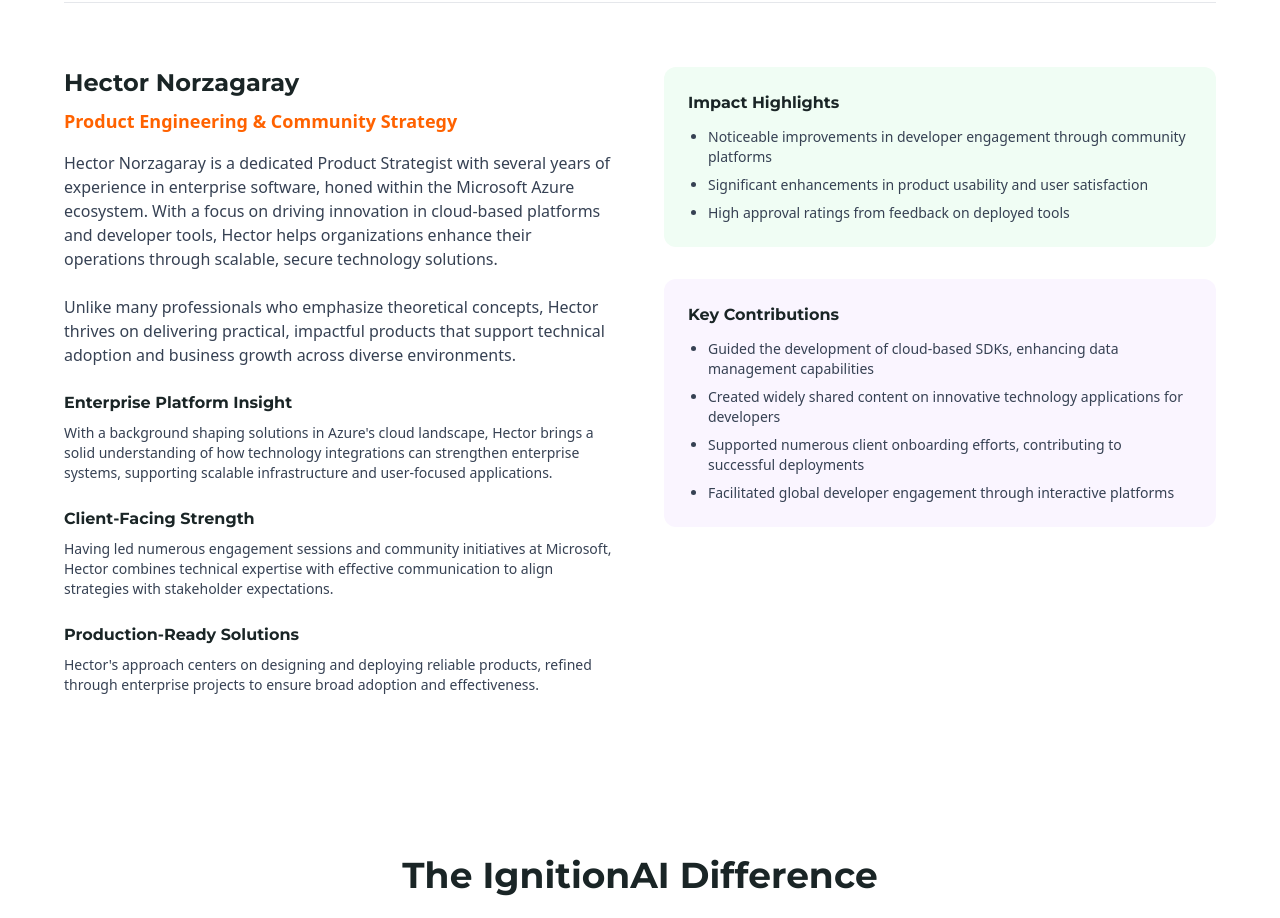
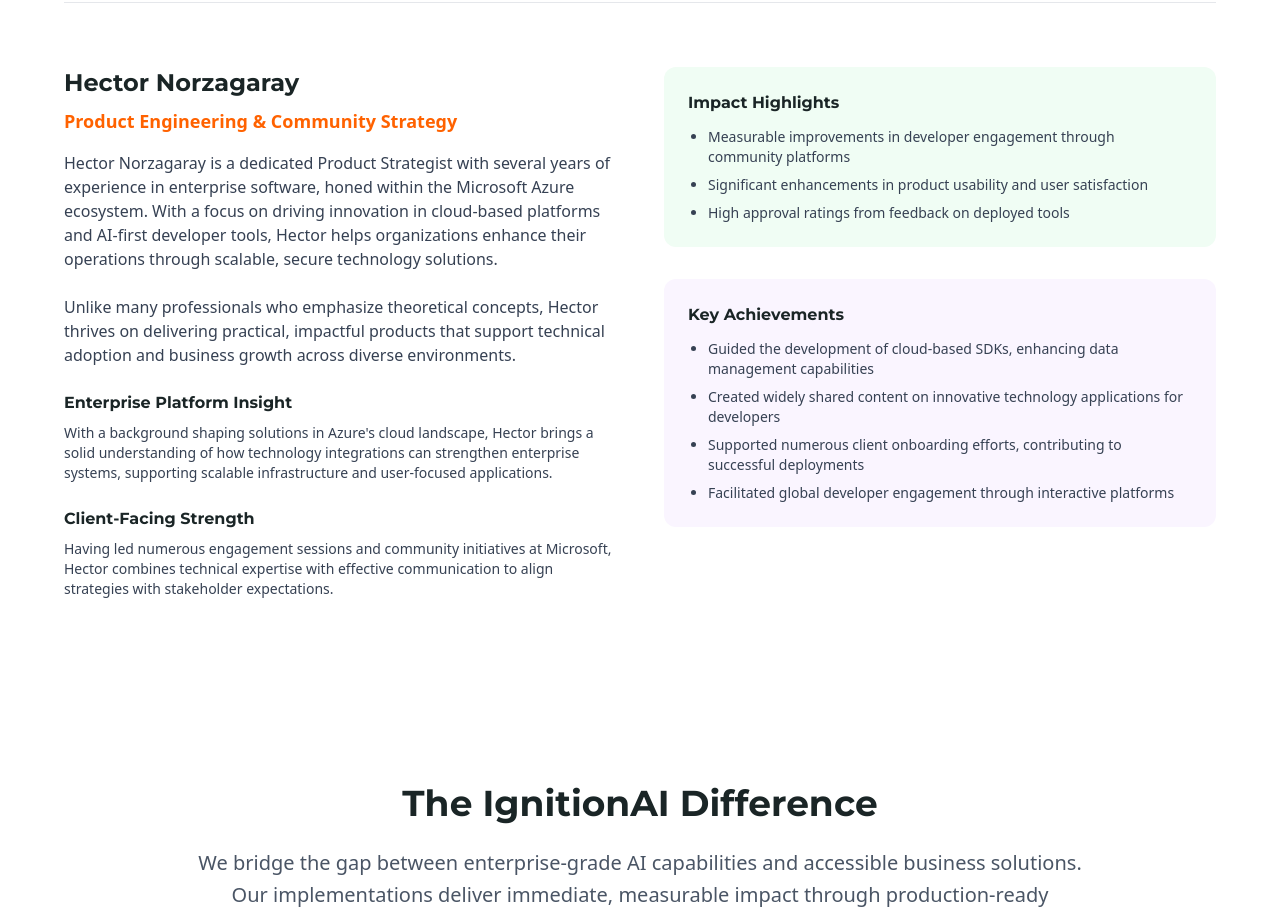
Before and after one commit to mario-guerra/ignitionai.xyz, a Next.js app: page /about in a window 1280 px wide. Shown: the part 1660-2578 px from the top of the page. Built offline with nearby package versions, Linux system fonts and the light colour scheme.

Commit message:
hector's about page info

```diff
--- a/src/app/about/page.tsx
+++ b/src/app/about/page.tsx
@@ -208,7 +208,7 @@ const AboutPage = () => {
                   <h3 className="text-2xl font-bold text-deep-charcoal mb-2">Hector Norzagaray</h3>
                   <p className="text-lg text-ignition-orange font-semibold mb-4">Product Engineering & Community Strategy</p>
                   <p className="mb-6 text-gray-700">
-                    Hector Norzagaray is a dedicated Product Strategist with several years of experience in enterprise software, honed within the Microsoft Azure ecosystem. With a focus on driving innovation in cloud-based platforms and developer tools, Hector helps organizations enhance their operations through scalable, secure technology solutions.
+                    Hector Norzagaray is a dedicated Product Strategist with several years of experience in enterprise software, honed within the Microsoft Azure ecosystem. With a focus on driving innovation in cloud-based platforms and AI-first developer tools, Hector helps organizations enhance their operations through scalable, secure technology solutions.
                   </p>
                   <p className="mb-6 text-gray-700">
                     Unlike many professionals who emphasize theoretical concepts, Hector thrives on delivering practical, impactful products that support technical adoption and business growth across diverse environments.
@@ -216,7 +216,7 @@ const AboutPage = () => {
                   <div className="mb-6">
                     <h4 className="font-semibold text-deep-charcoal mb-2">Enterprise Platform Insight</h4>
                     <p className="text-gray-700 text-sm">
-                      With a background shaping solutions in Azure's cloud landscape, Hector brings a solid understanding of how technology integrations can strengthen enterprise systems, supporting scalable infrastructure and user-focused applications.
+                      With a background shaping solutions in Azure&apos;s cloud landscape, Hector brings a solid understanding of how technology integrations can strengthen enterprise systems, supporting scalable infrastructure and user-focused applications.
                     </p>
                   </div>
                   <div className="mb-6">
@@ -225,25 +225,19 @@ const AboutPage = () => {
                       Having led numerous engagement sessions and community initiatives at Microsoft, Hector combines technical expertise with effective communication to align strategies with stakeholder expectations.
                     </p>
                   </div>
-                  <div>
-                    <h4 className="font-semibold text-deep-charcoal mb-2">Production-Ready Solutions</h4>
-                    <p className="text-gray-700 text-sm">
-                      Hector's approach centers on designing and deploying reliable products, refined through enterprise projects to ensure broad adoption and effectiveness.
-                    </p>
-                  </div>
                 </div>
                 {/* Hector's Achievements (right column) */}
                 <div className="space-y-8">
                   <div className="bg-green-50 p-6 rounded-xl">
                     <h4 className="font-bold text-deep-charcoal mb-3">Impact Highlights</h4>
                     <ul className="space-y-2 text-sm text-gray-700 list-disc pl-5">
-                      <li>Noticeable improvements in developer engagement through community platforms</li>
+                      <li>Measurable improvements in developer engagement through community platforms</li>
                       <li>Significant enhancements in product usability and user satisfaction</li>
                       <li>High approval ratings from feedback on deployed tools</li>
                     </ul>
                   </div>
                   <div className="bg-purple-50 p-6 rounded-xl">
-                    <h4 className="font-bold text-deep-charcoal mb-3">Key Contributions</h4>
+                    <h4 className="font-bold text-deep-charcoal mb-3">Key Achievements</h4>
                     <ul className="space-y-2 text-sm text-gray-700 list-disc pl-5">
                       <li>Guided the development of cloud-based SDKs, enhancing data management capabilities</li>
                       <li>Created widely shared content on innovative technology applications for developers</li>
```
